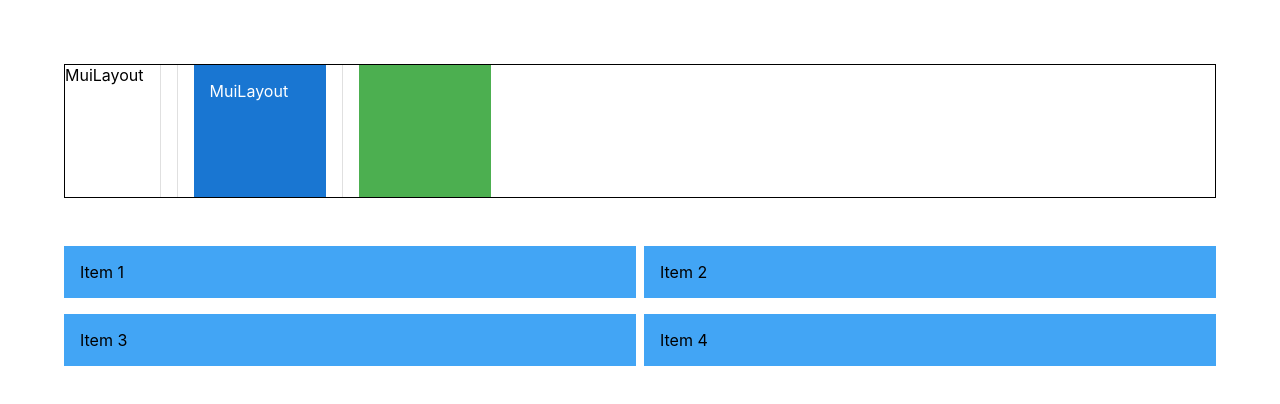
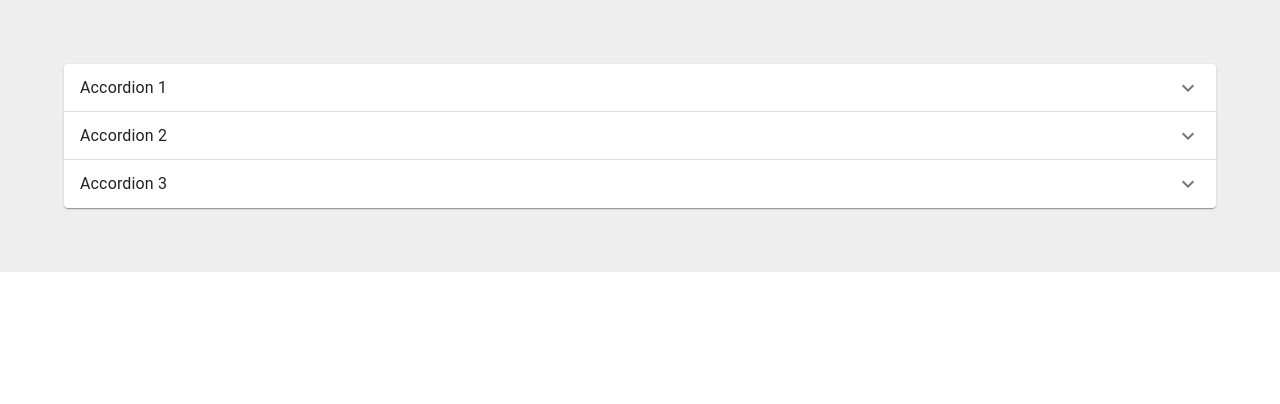
Before and after one commit to alihassan-here/React_MUI, a React (Create React App) app: page / in a window 1280 px wide. Shown: the top 404 px of the page. Built offline with nearby package versions, Linux system fonts and the light colour scheme.

Commit message:
Paper,card,accordion

```diff
--- a/src/App.css
+++ b/src/App.css
@@ -1,5 +1,6 @@
 .App {
   padding: 4rem;
+  background-color: #eeeeee;
 }
 
 .App-logo {
--- a/src/App.tsx
+++ b/src/App.tsx
@@ -9,7 +9,9 @@
 // import { MuiSwitch } from './components/MuiSwitch';
 // import { MuiRating } from './components/MuiRating';
 // import { MuiAutocomplete } from './components/MuiAutocomplete';
-import { MuiLayout } from './components/MuiLayout';
+// import { MuiLayout } from './components/MuiLayout';
+// import { MuiCard } from './components/MuiCard';
+import { MuiAccordion } from './components/MuiAccordion';
 
 function App() {
   return (
@@ -23,7 +25,9 @@
       {/* <MuiSwitch /> */}
       {/* <MuiRating /> */}
       {/* <MuiAutocomplete /> */}
-      <MuiLayout />
+      {/* <MuiLayout /> */}
+      {/* <MuiCard /> */}
+      <MuiAccordion />
     </div>
   );
 }
--- /dev/null
+++ b/src/components/MuiAccordion.tsx
@@ -0,0 +1,66 @@
+import React, { useState } from 'react';
+import { Accordion, AccordionSummary, AccordionDetails, Typography } from '@mui/material';
+import ExpandMoreIcon from '@mui/icons-material/ExpandMore';
+
+export const MuiAccordion = () => {
+    const [expanded, setExpanded] = useState<string | false>(false);
+    const handleChange = (isExpanded: boolean, panel: string) => {
+        setExpanded(isExpanded ? panel : false);
+    }
+
+    return (
+        <div>
+            <Accordion expanded={expanded === 'panel1'} onChange={(event, isExpanded) => handleChange(isExpanded, 'panel1')}>
+                <AccordionSummary id='panel1-header'
+                    aria-controls='panel1-content'
+                    expandIcon={<ExpandMoreIcon />}
+                >
+                    <Typography>
+                        Accordion 1
+                    </Typography>
+                </AccordionSummary>
+                <AccordionDetails>
+                    <Typography>
+                        Lorem ipsum dolor sit amet, consectetur adipiscing elit. Suspendisse malesuada lacus ex,
+                        sit amet blandit leo lobortis eget. Lorem ipsum dolor sit amet, consectetur adipiscing elit.
+                        Suspendisse malesuada lacus ex, sit amet blandit leo lobortis eget.
+                    </Typography>
+                </AccordionDetails>
+            </Accordion>
+            <Accordion expanded={expanded === 'panel2'} onChange={(event, isExpanded) => handleChange(isExpanded, 'panel2')}>
+                <AccordionSummary id='panel2-header'
+                    aria-controls='panel2-content'
+                    expandIcon={<ExpandMoreIcon />}
+                >
+                    <Typography>
+                        Accordion 2
+                    </Typography>
+                </AccordionSummary>
+                <AccordionDetails>
+                    <Typography>
+                        Lorem ipsum dolor sit amet, consectetur adipiscing elit. Suspendisse malesuada lacus ex,
+                        sit amet blandit leo lobortis eget. Lorem ipsum dolor sit amet, consectetur adipiscing elit.
+                        Suspendisse malesuada lacus ex, sit amet blandit leo lobortis eget.
+                    </Typography>
+                </AccordionDetails>
+            </Accordion>
+            <Accordion expanded={expanded === 'panel3'} onChange={(event, isExpanded) => handleChange(isExpanded, 'panel3')}>
+                <AccordionSummary id='panel3-header'
+                    aria-controls='panel3-content'
+                    expandIcon={<ExpandMoreIcon />}
+                >
+                    <Typography>
+                        Accordion 3
+                    </Typography>
+                </AccordionSummary>
+                <AccordionDetails>
+                    <Typography>
+                        Lorem ipsum dolor sit amet, consectetur adipiscing elit. Suspendisse malesuada lacus ex,
+                        sit amet blandit leo lobortis eget. Lorem ipsum dolor sit amet, consectetur adipiscing elit.
+                        Suspendisse malesuada lacus ex, sit amet blandit leo lobortis eget.
+                    </Typography>
+                </AccordionDetails>
+            </Accordion>
+        </div>
+    )
+}
--- /dev/null
+++ b/src/components/MuiCard.tsx
@@ -0,0 +1,29 @@
+import React from 'react';
+import { Box, Card, CardContent, Typography, CardActions, Button, CardMedia } from '@mui/material';
+
+export const MuiCard = () => {
+    return (
+        <Box width="300px">
+            <Card>
+                <CardMedia
+                    component='img'
+                    height='180px'
+                    image='https://source.unsplash.com/random'
+                    alt='unsplash image'
+                ></CardMedia>
+                <CardContent>
+                    <Typography gutterBottom variant='h5' component='div'>
+                        React
+                    </Typography>
+                    <Typography variant='body2' color='text.secondary'>
+                        React is a JavaScript library for building user interfaces. React can be used as a base in the development of single-page or mobile applications.
+                    </Typography>
+                </CardContent>
+                <CardActions>
+                    <Button>SHARE</Button>
+                    <Button>LEARN MORE</Button>
+                </CardActions>
+            </Card>
+        </Box>
+    )
+}
--- a/src/components/MuiLayout.tsx
+++ b/src/components/MuiLayout.tsx
@@ -1,9 +1,9 @@
 import React from 'react';
-import { Box, Stack, Divider, Grid } from '@mui/material';
+import { Box, Stack, Divider, Grid, Paper } from '@mui/material';
 
 export const MuiLayout = () => {
     return (
-        <>
+        <Paper sx={{ padding: '32px' }} elevation={4}>
             <Stack sx={{ border: '1px solid' }} direction='row' spacing={2} divider={<Divider orientation="vertical" flexItem />}>
                 <Box>MuiLayout</Box>
                 <br />
@@ -39,6 +39,6 @@
                     <Box bgcolor='primary.light' p={2}>Item 4</Box>
                 </Grid>
             </Grid>
-        </>
+        </Paper>
     )
 }
```
